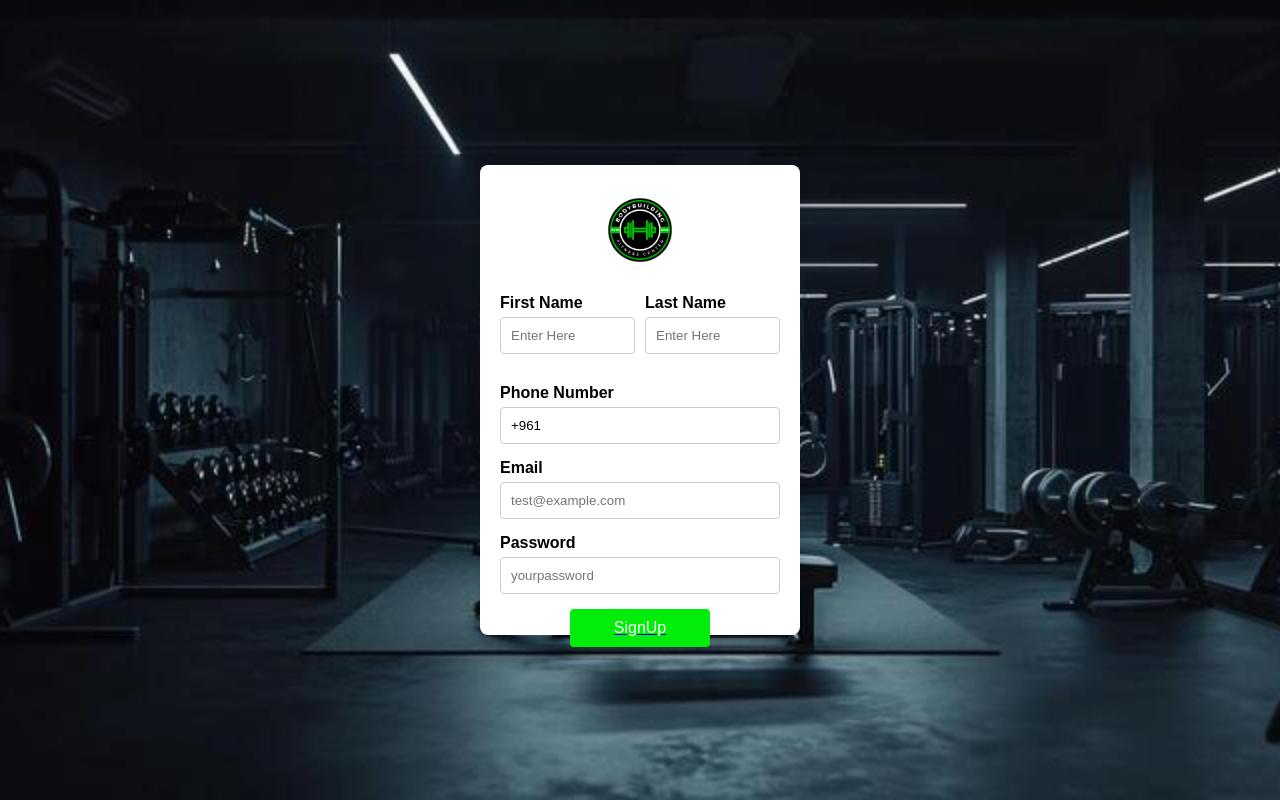
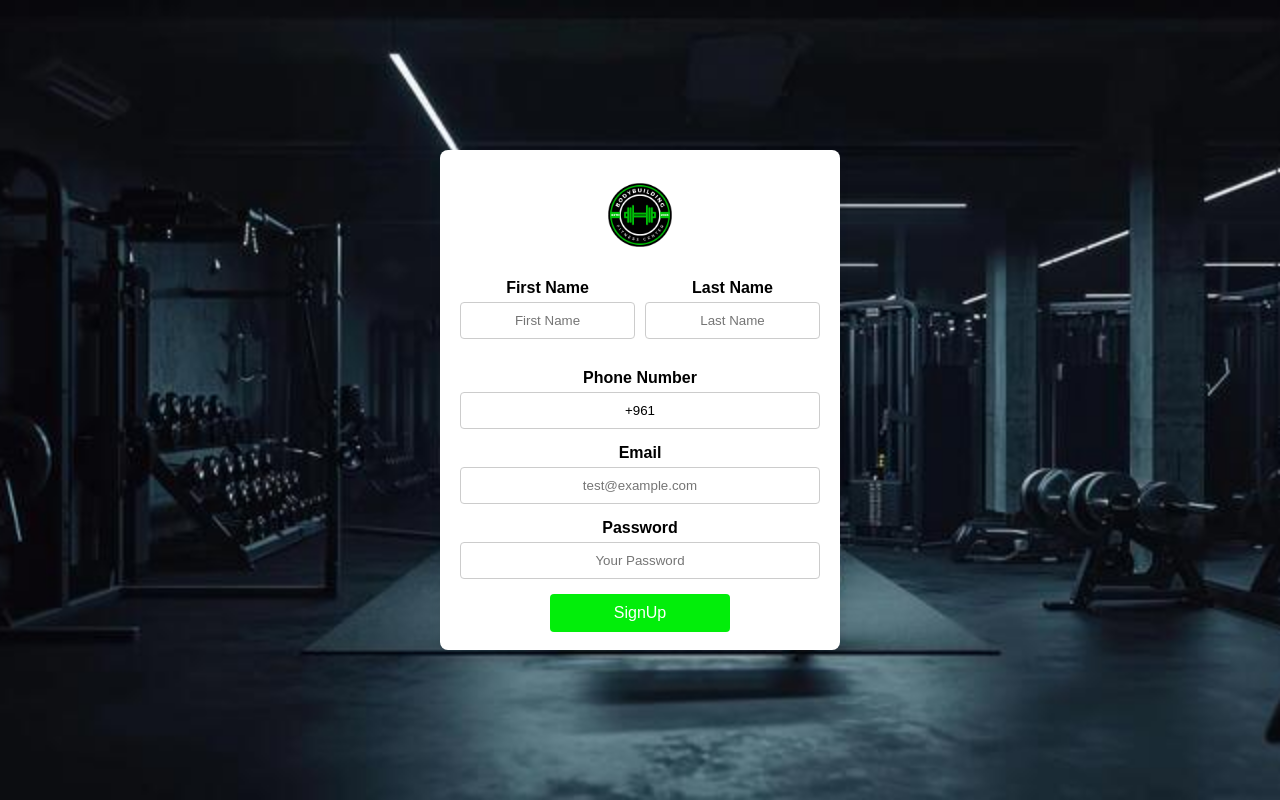
Before and after one commit to SobhyDaaboul/GymApp_FrontEnd, a React (Create React App) app: page /SignUp in a window 1280 px wide. Built offline with nearby package versions, Linux system fonts and the light colour scheme.

Commit message:
fixing login and signup looks

```diff
--- a/src/CSS/LoginForm.module.css
+++ b/src/CSS/LoginForm.module.css
@@ -21,8 +21,8 @@ body {
     padding: 35px;
     border-radius: 8px;
     box-shadow: 0 2px 10px rgba(0, 0, 0, 0.1);
-    width: 320px;
-    height: 470px;
+    width: 400px;
+    height: 500px;
   }
 
 .logo {
@@ -39,7 +39,7 @@ body {
 
 .formgroup {
     margin-bottom: 15px;
-    text-align: left;
+    text-align: center;
 }
 
 .formgroup label {
@@ -55,6 +55,7 @@ body {
     border: 1px solid #ccc;
     border-radius: 4px;
     font-size: 14px;
+    text-align: center;
 }
 
 .loginbutton {
--- a/src/CSS/SignUpForm.module.css
+++ b/src/CSS/SignUpForm.module.css
@@ -21,8 +21,8 @@ body {
   padding: 20px;
   border-radius: 8px;
   box-shadow: 0 2px 10px rgba(0, 0, 0, 0.1);
-  width: 320px;
-  height: 470px;
+  width: 400px;
+  height: 500px;
 }
 
 .formclass div {
@@ -50,21 +50,29 @@ body {
 .firstName{
   flex: 1;
   margin-right: 5px;
+  text-align: center;
 }
 
 .lastName {
   flex: 1;
   margin-left: 5px;
+  text-align: center;
 }
 
 .number{
   margin-top: 5px;
 }
 
+.phoneNumber{
+  margin-top: 5px;
+  text-align: center;
+}
+
 label {
   display: block;
   margin-bottom: 5px;
   font-weight: bold;
+  text-align: center;
 }
 
 input[type="text"] {
@@ -73,6 +81,7 @@ input[type="text"] {
   border: 1px solid #ccc;
   border-radius: 4px;
   box-sizing: border-box;
+  text-align: center;
 }
 
 input[type="text"]:focus {
@@ -93,6 +102,10 @@ input[type="text"]:focus {
   display: block;
 }
 
+.submitbtn {
+  text-decoration: none;
+}
+
 .Submitbtn:hover {
   background-color: #35ab02dd;
 }
--- a/src/components/Forms/LoginForm.js
+++ b/src/components/Forms/LoginForm.js
@@ -11,7 +11,7 @@ function LoginForm() {
         </div>
         <form>
             <div className={classes.formgroup}>
-                <label htmlFor="EmailAddress">Email_Address</label>
+                <label htmlFor="EmailAddress">Email Address</label>
                 <input type="text" id="emailaddress" name="EmailAddress" placeholder="Enter your email address"/>
             </div>
             <div className={classes.formgroup}>
--- a/src/components/Forms/SignUpForm.js
+++ b/src/components/Forms/SignUpForm.js
@@ -32,15 +32,15 @@ function SignUpForm(){
         <div className={classes.nameContainer}>
             <div className={classes.firstName}>
               <label>First Name</label>
-              <input type="text" placeholder='Enter Here'/>
+              <input type="text" placeholder='First Name'/>
             </div>
             <div className={classes.lastName}>
               <label>Last Name</label>
-              <input type="text" placeholder='Enter Here'/>
+              <input type="text" placeholder='Last Name'/>
             </div>
         </div>
           <div className={classes.Number}>
-            <label>Phone Number</label>
+            <label className={classes.phoneNumber}>Phone Number</label>
             <input type="text"
                    value={phone}
                    onChange={handlePhoneChange}
@@ -53,10 +53,10 @@ function SignUpForm(){
           </div>
           <div className={classes.Password}>
             <label>Password</label>
-            <input type="text" placeholder="yourpassword"/>
+            <input type="text" placeholder="Your Password"/>
           </div>
           <div>
-          <Link to='/HomePage'>
+          <Link to='/HomePage' className={classes.submitbtn}>
             <button className={classes.Submitbtn}>SignUp</button>
           </Link>
           </div>
```
